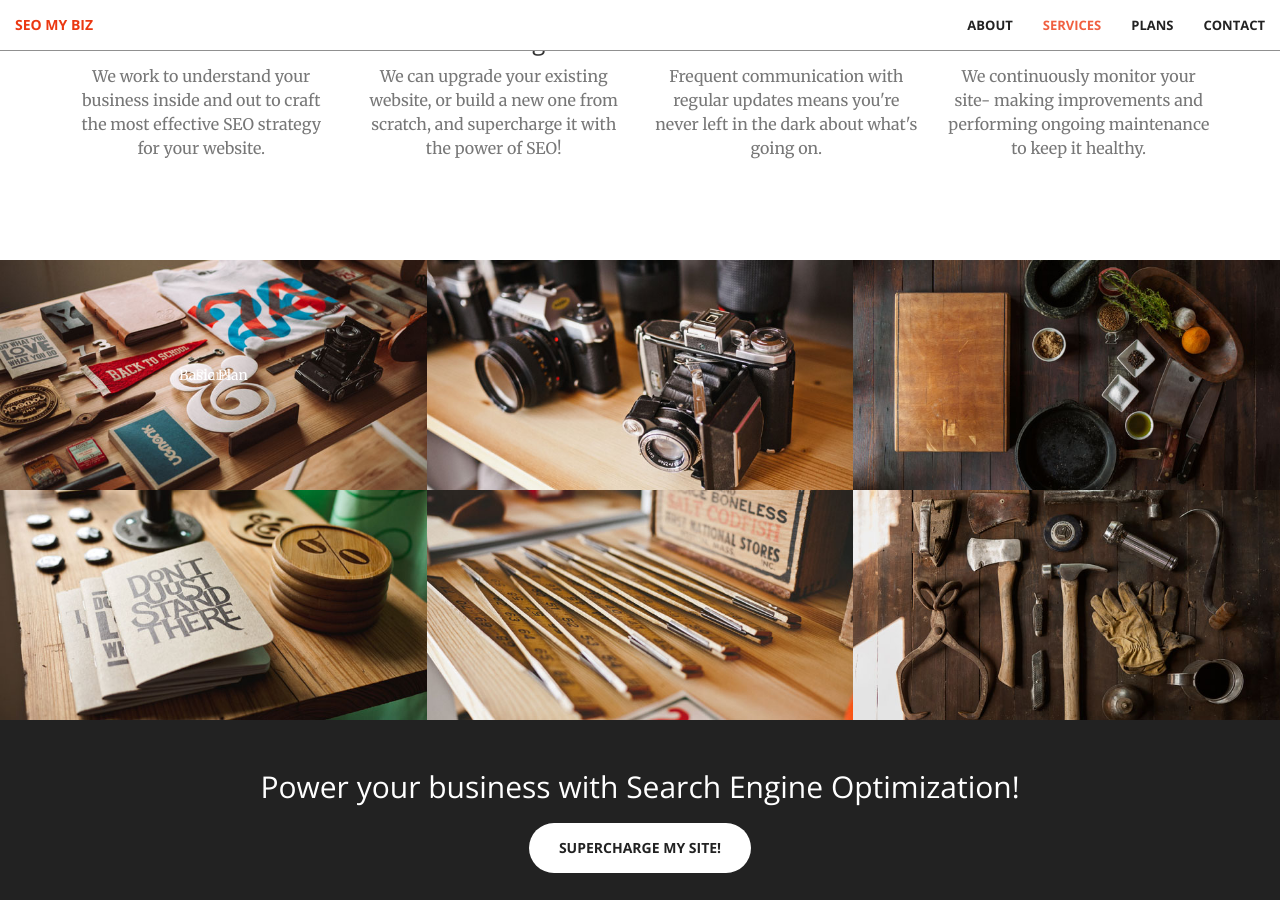
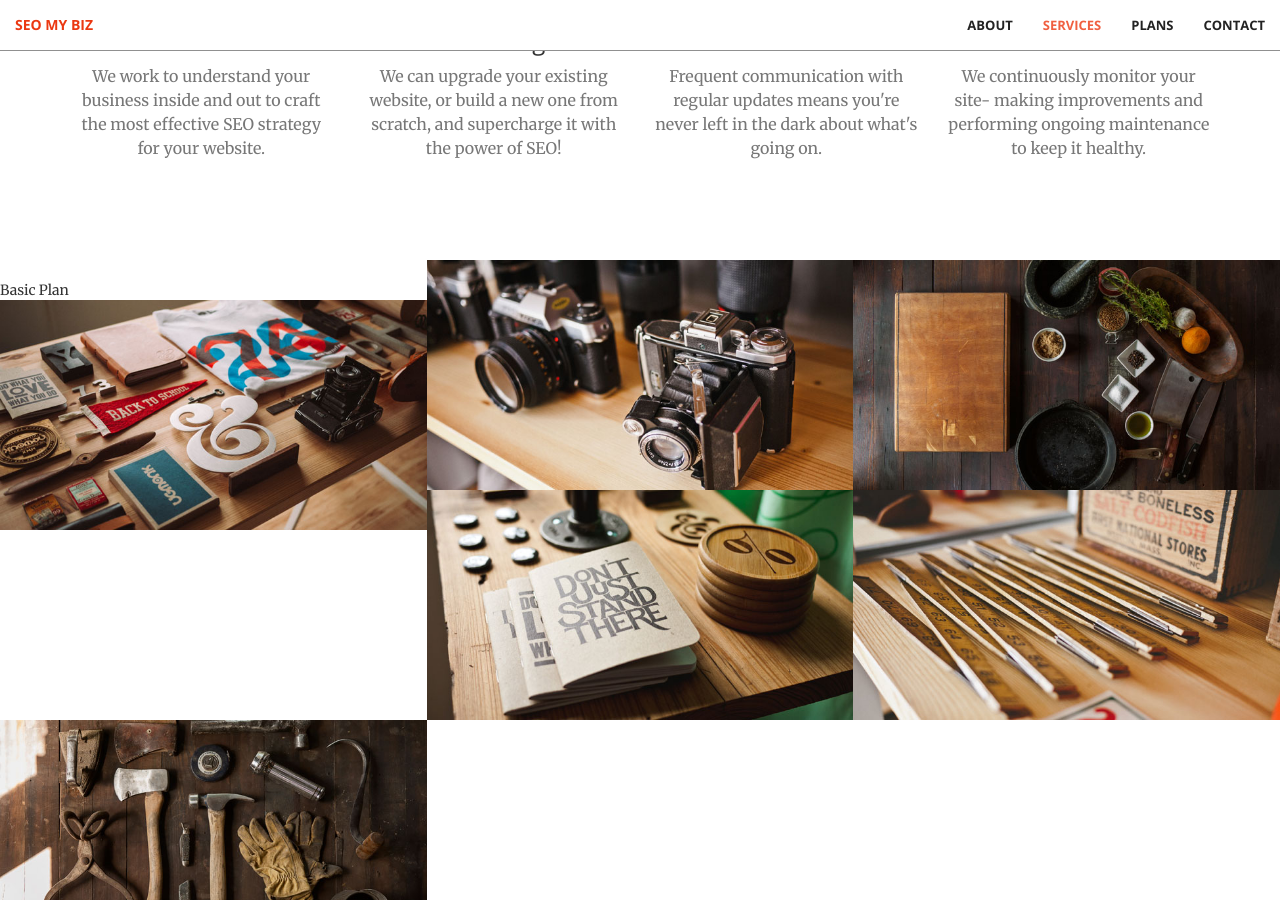
Before and after one commit to RustisaurusRex/website, a Jekyll site: the page built from index.html, in a window 1280 px wide and 900 px high, scrolled down 1562 px. Built offline with Jekyll 4.4.1, drawn with Linux system fonts in a browser that asks for light colours.

Commit message:
Card Front text

```diff
--- a/_sass/_base.scss
+++ b/_sass/_base.scss
@@ -227,19 +227,6 @@
     display: block;
     max-width: 650px;
     margin: 0 auto;
-        /*text overlay*/
-    .overlaycontainer {
-        position: relative;
-        text-align: center;
-        color: white;
-      }
-      /* Centered text */
-.ovtext {
-    position: absolute;
-    top: 50%;
-    left: 50%;
-    transform: translate(-50%, -50%);
-  }
     .portfolio-box-caption {
         color: white;
         opacity: 0;
```
